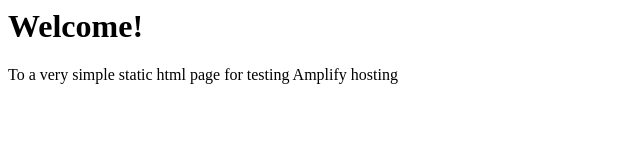
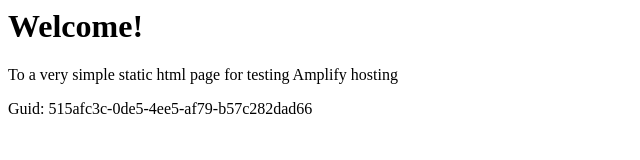
Before and after one commit to aws-aemilia-bah/Github-PR-Commit-Integration-Test-DoNotTouch-Gith-P5X5MO5I-v1-preprod-me-south-1, a website: page src/index.html in a window 1280 px wide. Shown: the whole page, without its empty margins (0-640 px from the left). Drawn offline with Linux system fonts and the light colour scheme.

Commit message:
commit from integ tests

```diff
--- a/src/index.html
+++ b/src/index.html
@@ -1,3 +1,5 @@
+
+
 <html lang="en">
 
 <head>
@@ -10,6 +12,6 @@
 <body>
     <h1>Welcome!</h1>
     <p>To a very simple static html page for testing Amplify hosting</p>
-</body>
+    <p>Guid: 515afc3c-0de5-4ee5-af79-b57c282dad66</p></body>
 
 </html>
```
